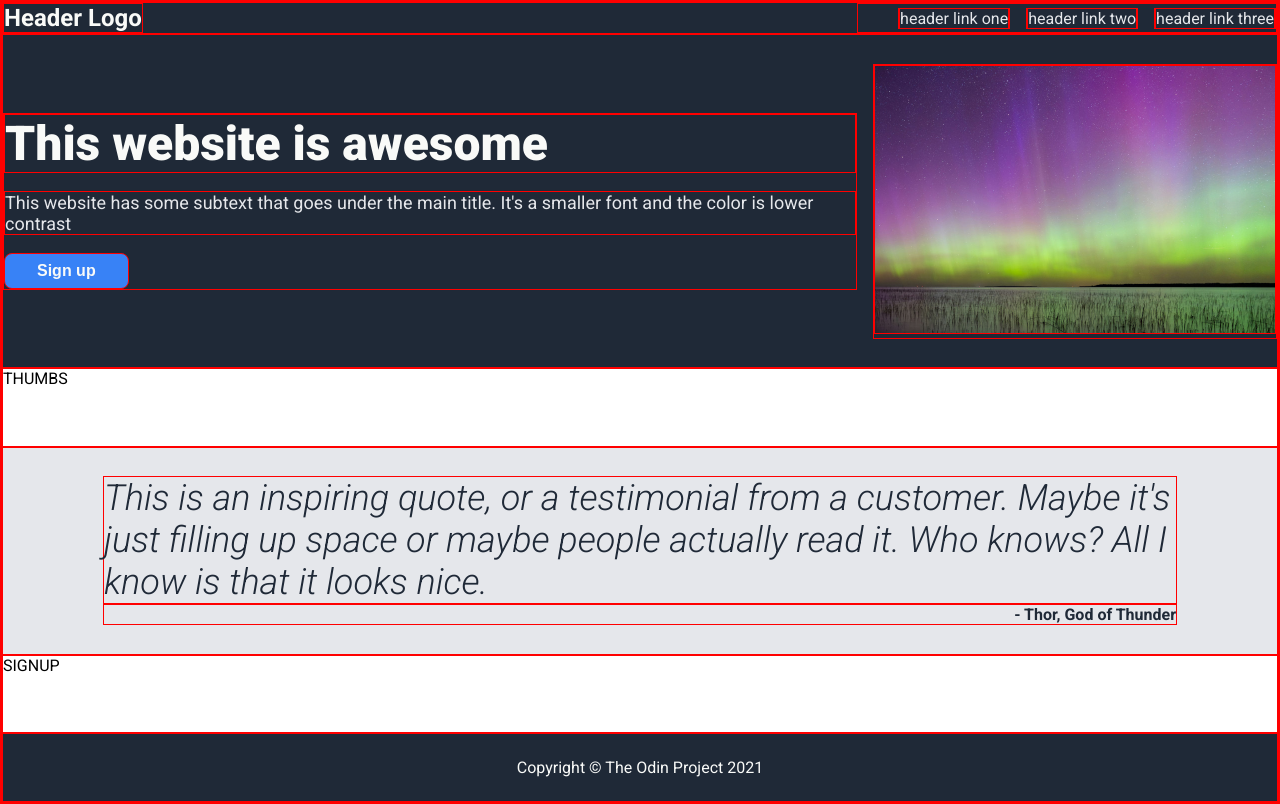
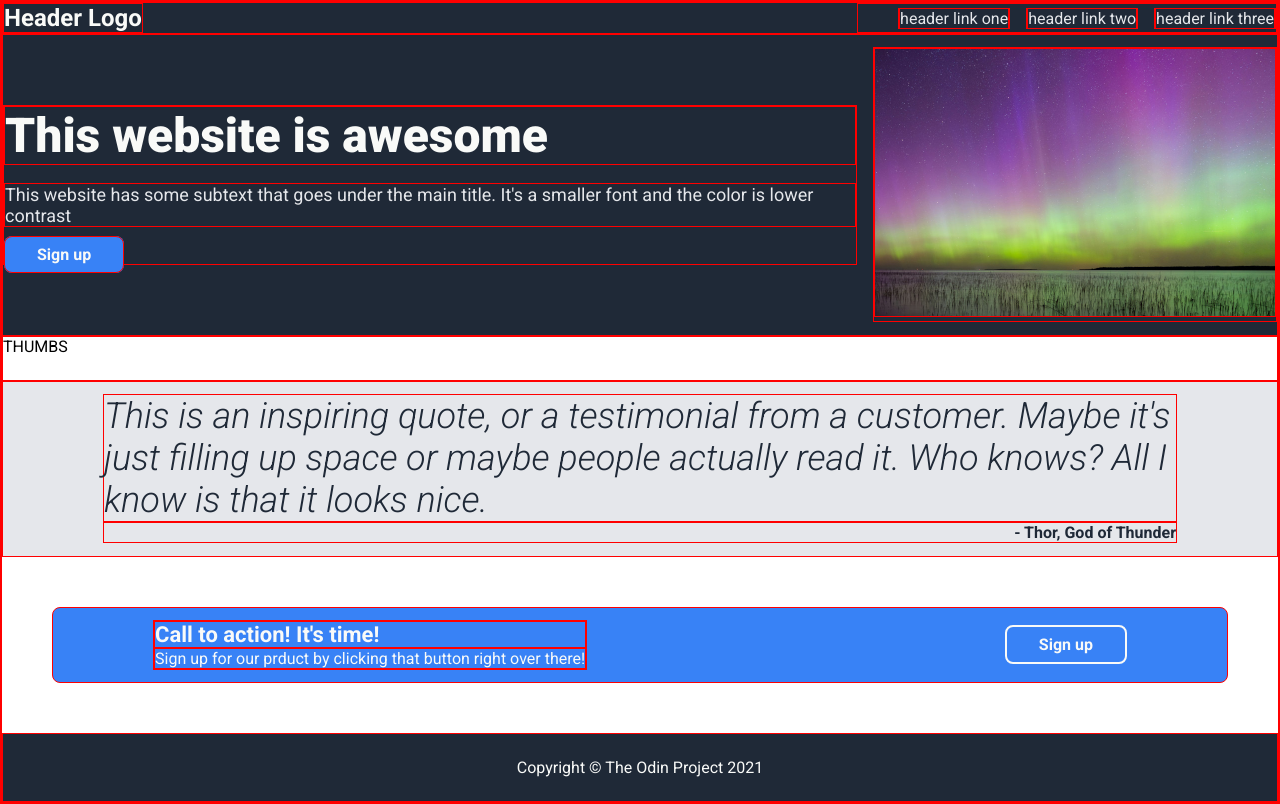
Before and after one commit to humanoidboogie/odin-landing-page, a plain HTML site: page index.html in a window 1280 px wide. Drawn offline with Linux system fonts and the light colour scheme.

Commit message:
Added "Call to action" section and styled

```diff
--- a/index.html
+++ b/index.html
@@ -26,7 +26,7 @@
             <div>
                 <p class="hero-main">This website is awesome</p>
                 <p class="hero-secondary">This website has some subtext that goes under the main title. It's a smaller font and the color is lower contrast</p>
-                <button>Sign up</button>
+                <a href="#" class="button">Sign up</a>
             </div>
 
             <div>
@@ -41,7 +41,13 @@
             <p class="attribution">- Thor, God of Thunder</p>
         </div>
 
-        <div class="signup">SIGNUP</div>
+        <div class="signup">
+            <div>
+                <p class="call-to-action-header">Call to action! It's time!</p>
+                <p class="call-to-action-main">Sign up for our prduct by clicking that button right over there!</p>
+            </div>
+            <a href="#" class="call-to-action-button">Sign up</a>
+        </div>
 
         <div class="footer">Copyright © The Odin Project 2021</div>
 
--- a/styles.css
+++ b/styles.css
@@ -88,6 +88,14 @@ a {
 
 .signup {
     flex: 1;
+    background-color: #3882F6;
+    border-radius: 8px;
+    margin: 50px;
+    display: flex;
+    flex-direction: row;
+    align-items: center;
+    justify-content: space-between;
+    padding: 0px 100px;
 }
 
 .footer {
@@ -97,7 +105,20 @@ a {
     padding: 24px;
 }
 
-button {
+.call-to-action-header {
+    color: #F9FAF8;
+    font-size: 22px;
+    font-weight: bold;
+    margin: 0;
+}
+
+.call-to-action-main {
+    color: #F9FAF8;
+    margin: 0;
+}
+
+.button,
+.call-to-action-button {
     background-color: #3882F6;
     color: #F9FAF8;
     font-size: 16px;
@@ -105,3 +126,7 @@ button {
     padding: 8px 32px;
     border-radius: 8px;
 }
+
+.call-to-action-button {
+    border: 2px solid #F9FAF8;
+}
```
